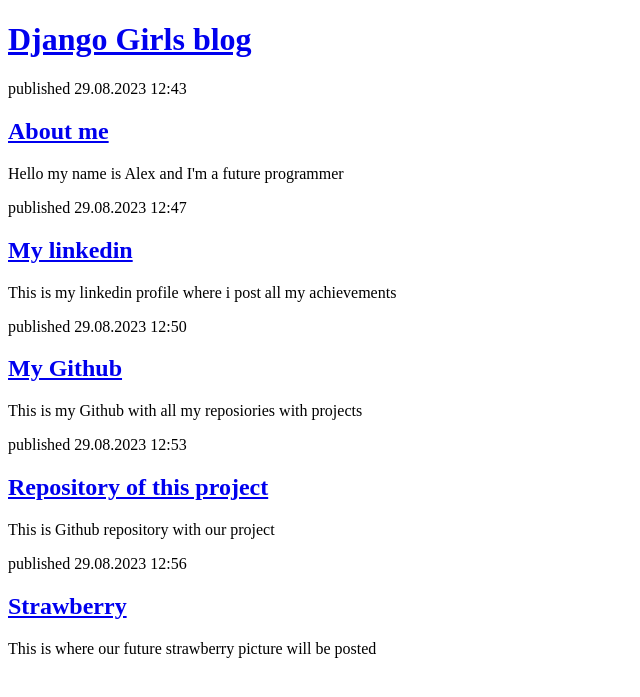
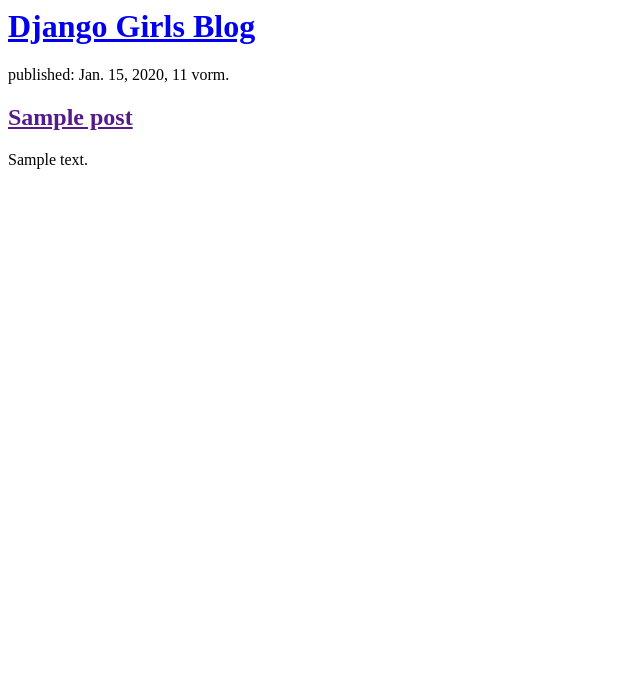
Before and after one commit to Alexustimenko/djangogirlsproject, a Django app: page / in a window 1280 px wide. Shown: the top 697 px of the page, without its empty margins (0-640 px from the left). Run offline with Django 3.2, Linux system fonts and the light colour scheme; tables that the repository leaves empty hold one stand-in row (values such as "Sample post").

Commit message:
odified templates to display posts from database.

```diff
--- a/blog/templates/blog/post_list.html
+++ b/blog/templates/blog/post_list.html
@@ -1,37 +1,11 @@
-<!DOCTYPE html>
-<meta charset="UTF-8">
-<html>
-<head>
-    <title>Alex's blog</title>
-</head>
-<body>
 <header>
-    <h1><a href="https://tutorial.djangogirls.org/en/">Django Girls blog</a></h1>
+    <h1><a href="/">Django Girls Blog</a></h1>
 </header>
-<article>
-    <time>published 29.08.2023 12:43</time>
-    <h2><a href="https://vk.com/demon_kan">About me</a></h2>
-    <p>Hello my name is Alex and I'm a future programmer</p>
-</article>
-<article>
-    <time>published 29.08.2023 12:47</time>
-    <h2><a href="https://www.linkedin.com/in/alekseiustsimenka/">My linkedin</a></h2>
-    <p>This is my linkedin profile where i post all my achievements</p>
-</article>
-<article>
-    <time>published 29.08.2023 12:50</time>
-    <h2><a href="https://github.com/Alexustimenko">My Github</a></h2>
-    <p>This is my Github with all my reposiories with projects</p>
-</article>
-<article>
-    <time>published 29.08.2023 12:53</time>
-    <h2><a href="https://github.com/Alexustimenko/djangogirlsproject">Repository of this project</a></h2>
-    <p>This is Github repository with our project</p>
-</article>
-<article>
-     <time>published 29.08.2023 12:56</time>
-    <h2><a href="https://en.wikipedia.org/wiki/Strawberry">Strawberry</a></h2>
-    <p>This is where our future strawberry picture will be posted</p>
-</article>
-</body>
-</html>
+
+{% for post in posts %}
+    <article>
+        <time>published: {{ post.published_date }}</time>
+        <h2><a href="">{{ post.title }}</a></h2>
+        <p>{{ post.text|linebreaksbr }}</p>
+    </article>
+{% endfor %}
--- a/blog/views.py
+++ b/blog/views.py
@@ -1,3 +1,7 @@
 from django.shortcuts import render
+from django.utils import timezone
+from .models import Post
+
 def post_list(request):
-    return render(request, 'blog/post_list.html', {})
+    posts = Post.objects.filter(published_date__lte=timezone.now()).order_by('published_date')
+    return render(request, 'blog/post_list.html', {'posts': posts})
```
